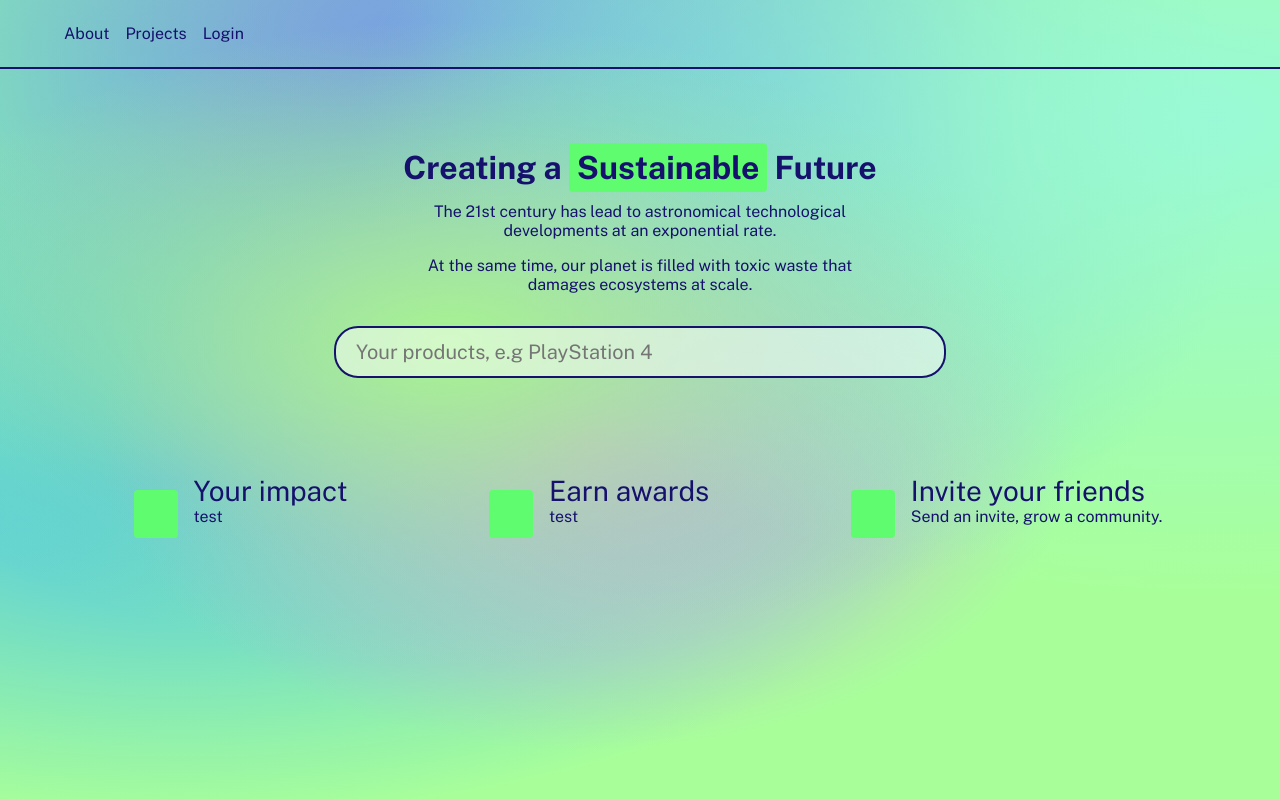
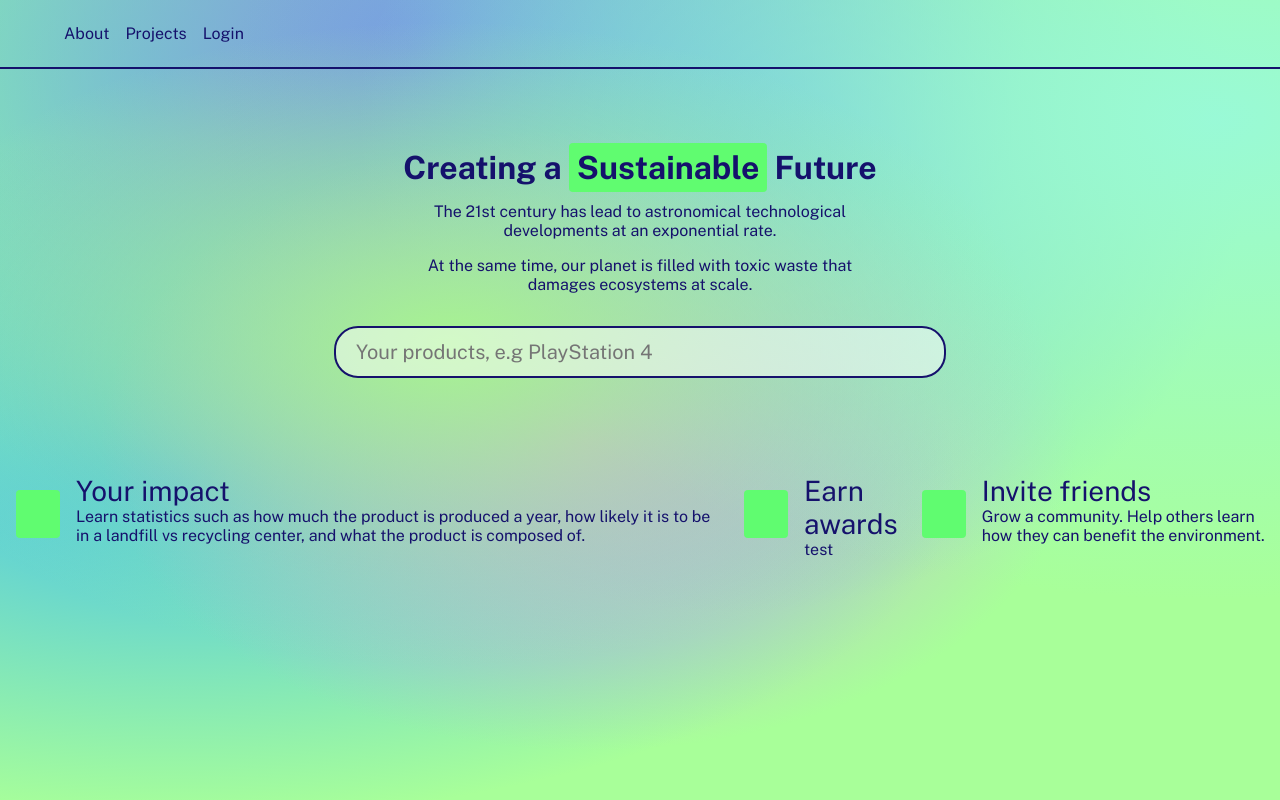
Before and after one commit to neoncitylights/hackSMU-2022, a React (Create React App) app: page / in a window 1280 px wide. Built offline with nearby package versions, Linux system fonts and the light colour scheme; some icons are missing.

Commit message:
Update App.js

```diff
--- a/src/App.js
+++ b/src/App.js
@@ -58,7 +58,7 @@ export default function App() {
         <DetailedItem
           icon={<SunnyOutline width="36px" height="36px" />}
           title="Your impact"
-          desc="test"
+          desc="Learn statistics such as how much the product is produced a year, how likely it is to be in a landfill vs recycling center, and what the product is composed of."
         />
         <DetailedItem
           icon={<TrophyOutline width="36px" height="36px" />}
@@ -67,8 +67,8 @@ export default function App() {
         />
         <DetailedItem
           icon={<CubeOutline width="36px" height="36px" />}
-          title="Invite your friends"
-          desc="Send an invite, grow a community."
+          title="Invite friends"
+          desc="Grow a community. Help others learn how they can benefit the environment."
         />
       </div>
     </div>
```
